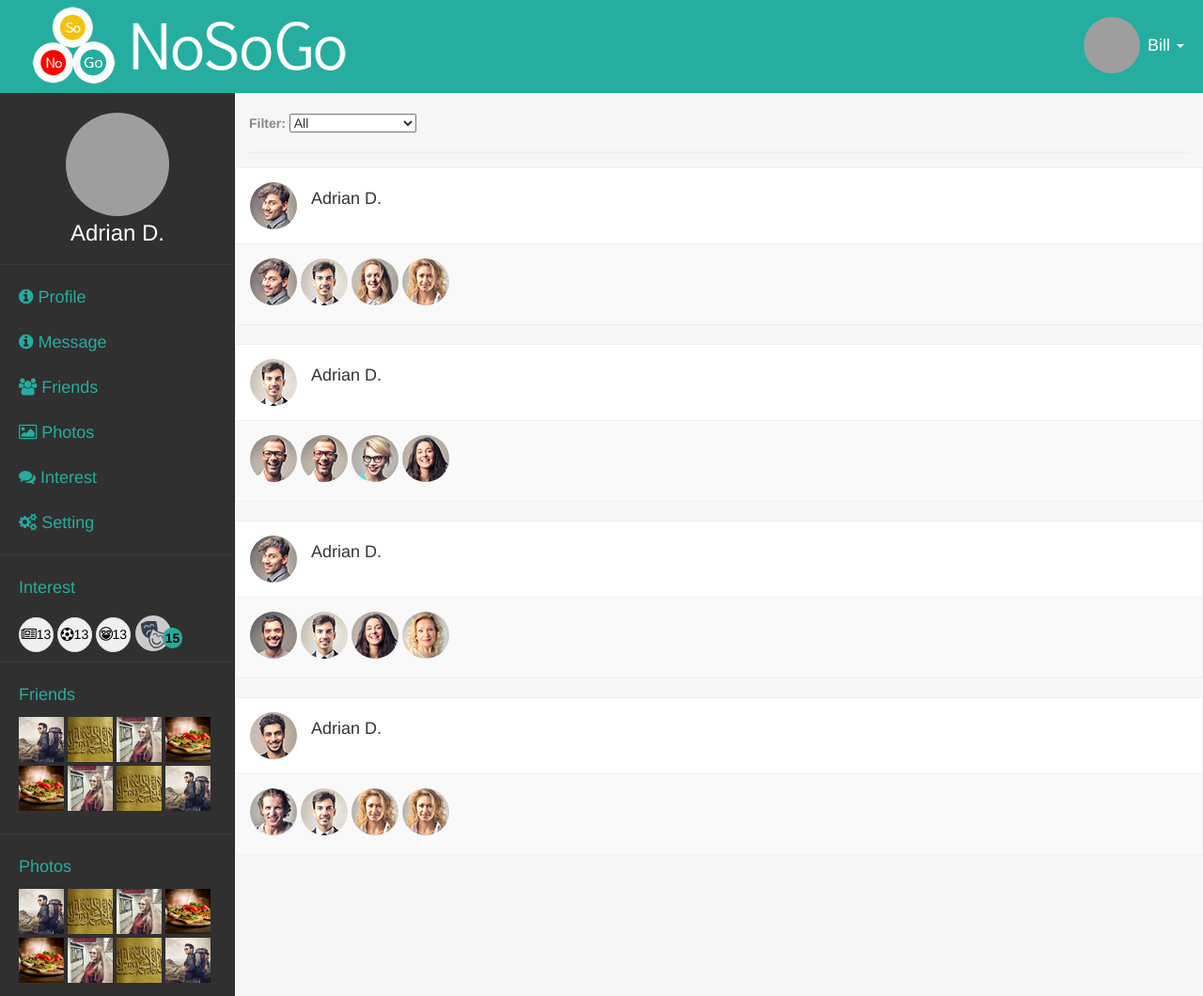
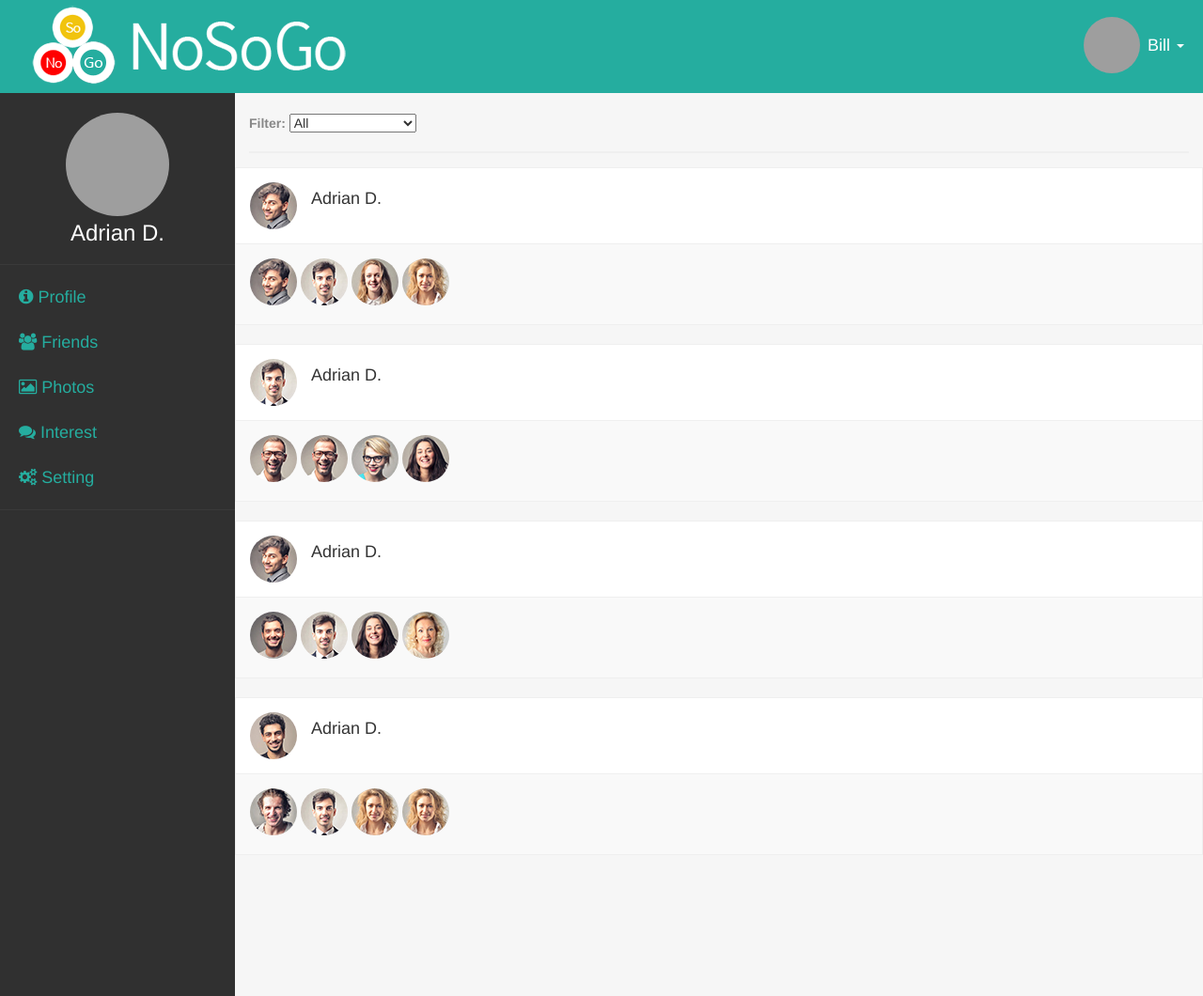
Before and after one commit to samyasin/noSoGo_102, a PHP site: page /friends.php in a window 1280 px wide. Shown: the whole page at 94% size. Run offline with PHP 8.4, Linux system fonts and the light colour scheme; the visitor is signed in with stand-in values (Sample User, id 1); data comes from the database, SQL or seed files in the repository; some libraries are stand-ins or nearby versions; grey boxes are pictures that could not be loaded.

Commit message:
Update header.php

```diff
--- a/includes/header.php
+++ b/includes/header.php
@@ -52,8 +52,6 @@ $userSet = $userSet[0];
                             <ul class="dropdown-menu" role="menu">
                                 <li><a href="profile.php">Profile</a>
                                 </li>
-                                <li><a href="message.php">Messages</a>
-                                </li>
                                 <li><a href="logout.php">Logout</a>
                                 </li>
                             </ul>
@@ -74,120 +72,12 @@ $userSet = $userSet[0];
                 </div>
                 <div class="sidebar-block">
                     <div class="category"><i class="fa fa-info-circle"></i><a href="profile.php">  Profile</a></div>
-                    <div class="category"><i class="fa fa-info-circle"></i><a href="message.php">  Message</a></div>
+
                     <div class="category"><i class="fa fa-users"></i><a href="friends.php">  Friends</a></div>
                     <div class="category"><i class="fa fa-picture-o"></i> <a href="photo.php"> Photos</a></div>
                     <div class="category"><i class="fa fa-comments"></i> <a href="interest.php"> Interest</a></div>
                     <div class="category"><i class="fa fa-cogs"></i> <a href="setting.php"> Setting</a></div>
                 </div>
-                <div class="sidebar-block">
-                    <div class="category">Interest</div>
 
-                    <button class="btn btn-default btn-circle"><i class="fa fa-newspaper-o"></i><span>13</span></button>
-                    <button class="btn btn-default btn-circle"><i class="fa fa-futbol-o"></i><span>13</span></button>
-                    <button class="btn btn-default btn-circle"><i class="fa icon-in-love"></i><span>13</span></button>
-                    <div class="smile"><img src="images/Entertainment.png" /><span>15</span></div>
-
-                </div>
-
-                <div class="sidebar-block">
-                    <div class="category">Friends</div>
-                    <div class="sidebar-photos">
-                        <ul>
-                            <li>
-                                <a href="#">
-                                    <img src="images/place1.jpg" alt="people" />
-                                </a>
-                            </li>
-                            <li>
-                                <a href="#">
-                                    <img src="images/place2.jpg" alt="people" />
-                                </a>
-                            </li>
-                            <li>
-                                <a href="#">
-                                    <img src="images/place3.jpg" alt="people" />
-                                </a>
-                            </li>
-                            <li>
-                                <a href="#">
-                                    <img src="images/food1.jpg" alt="people" />
-                                </a>
-                            </li>
-                            <li>
-                                <a href="#">
-                                    <img src="images/food1.jpg" alt="people" />
-                                </a>
-                            </li>
-                            <li>
-                                <a href="#">
-                                    <img src="images/place3.jpg" alt="people" />
-                                </a>
-                            </li>
-                            <li>
-                                <a href="#">
-                                    <img src="images/place2.jpg" alt="people" />
-                                </a>
-                            </li>
-                            <li>
-                                <a href="#">
-                                    <img src="images/place1.jpg" alt="people" />
-                                </a>
-                            </li>
-                        </ul>
-
-                    </div>
-                </div>
-
-
-
-                <div class="sidebar-block">
-                    <div class="category">Photos</div>
-                    <div class="sidebar-photos">
-                        <ul>
-                            <li>
-                                <a href="#">
-                                    <img src="images/place1.jpg" alt="people" />
-                                </a>
-                            </li>
-                            <li>
-                                <a href="#">
-                                    <img src="images/place2.jpg" alt="people" />
-                                </a>
-                            </li>
-                            <li>
-                                <a href="#">
-                                    <img src="images/place3.jpg" alt="people" />
-                                </a>
-                            </li>
-                            <li>
-                                <a href="#">
-                                    <img src="images/food1.jpg" alt="people" />
-                                </a>
-                            </li>
-                            <li>
-                                <a href="#">
-                                    <img src="images/food1.jpg" alt="people" />
-                                </a>
-                            </li>
-                            <li>
-                                <a href="#">
-                                    <img src="images/place3.jpg" alt="people" />
-                                </a>
-                            </li>
-                            <li>
-                                <a href="#">
-                                    <img src="images/place2.jpg" alt="people" />
-                                </a>
-                            </li>
-                            <li>
-                                <a href="#">
-                                    <img src="images/place1.jpg" alt="people" />
-                                </a>
-                            </li>
-                        </ul>
-
-                    </div>
-                </div>
             </div>
         </div>
```
